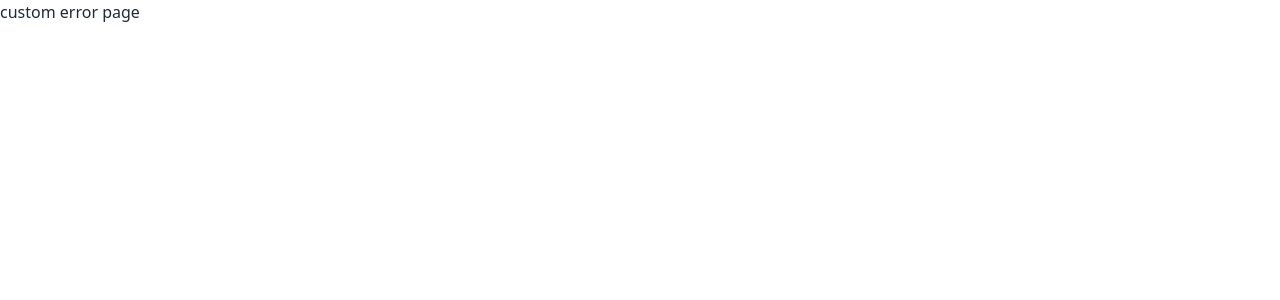
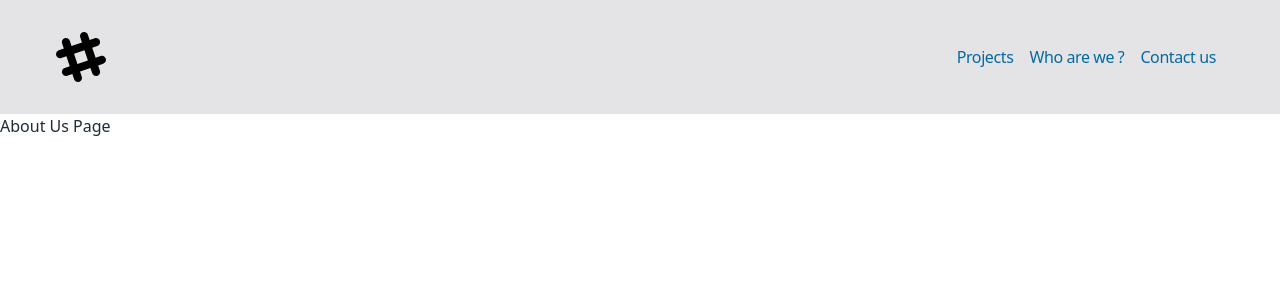
Before and after one commit to fathanaa26/coffeeMenu, a React (Vite) app: page /aboutus in a window 1280 px wide. Before the commit this address had no page. Shown: the top 300 px of the page. Built offline with nearby package versions, Linux system fonts and the light colour scheme.

Commit message:
6 files modified, 2 added

```diff
--- a/package.json
+++ b/package.json
@@ -15,6 +15,7 @@
     "match-sorter": "^6.3.1",
     "react": "^18.2.0",
     "react-dom": "^18.2.0",
+    "react-helmet": "^6.1.0",
     "react-responsive": "^9.0.2",
     "react-router-dom": "^6.14.1",
     "sort-by": "^1.2.0"
--- a/src/components/Footer.jsx
+++ b/src/components/Footer.jsx
@@ -12,7 +12,9 @@ export default function Footer() {
           <p className="text-base subpixel-antialiased font-semibold text-zinc-300">
             CV. Ulfadz Engineering
             <br />
-            Bandung,
+            Jl. Cicukang Utara No.8, Kota Bandung
+            <br />
+            0896 8888 9999
           </p>
         </div>
         <div>
--- a/src/components/Navbar.jsx
+++ b/src/components/Navbar.jsx
@@ -2,9 +2,23 @@ import { useState } from "react";
 import { useMediaQuery } from "react-responsive";
 import hamMenu from "../assets/menu-hamburger-svgrepo-com.svg";
 import CompanyLogo from "../assets/company-logo.jsx";
+import { Link } from "react-router-dom";
 
 export default function Navbar() {
-  const text = ["Projects", "Who are we ?", "Contact Us"];
+  const text = [
+    {
+      data: "Projects",
+      path: "/projects",
+    },
+    {
+      data: "Who are we ?",
+      path: "/aboutus",
+    },
+    {
+      data: "Contact us",
+      path: "/contactus",
+    },
+  ];
   const [toggle, setToggle] = useState(false);
 
   function menuHandle() {
@@ -15,13 +29,13 @@ export default function Navbar() {
 
   let jsx_showMenulist = text.map((e) => {
     return (
-      <a
-        key={e}
-        href="#"
+      <Link
+        to={e.path}
+        key={e.data}
         className="p-2 font-medium tracking-tight subpixel-antialiased text-sky-700 hover:underline underline-offset-4 decoration-2"
       >
-        {e}
-      </a>
+        {e.data}
+      </Link>
     );
   });
 
@@ -29,9 +43,9 @@ export default function Navbar() {
     <>
       <div className="px-14 py-8 navbar bg-zinc-200 ">
         <div className="flex-1">
-          <a href="#" className="text-zinc-600">
+          <Link to="/">
             <CompanyLogo />
-          </a>
+          </Link>
         </div>
         <div className="flex-none">
           {isMobile && (
--- /dev/null
+++ b/src/pages/AboutUs.jsx
@@ -0,0 +1,10 @@
+import Navbar from "../components/Navbar.jsx";
+
+export default function AboutUsPage() {
+  return (
+    <>
+      <Navbar />
+      <h1>About Us Page</h1>
+    </>
+  );
+}
--- a/src/pages/Contact.jsx
+++ b/src/pages/Contact.jsx
@@ -0,0 +1,10 @@
+import Navbar from "../components/Navbar";
+
+export default function ContactPage() {
+  return (
+    <>
+      <Navbar />
+      <h1>Contact Page</h1>
+    </>
+  );
+}
--- /dev/null
+++ b/src/pages/Projects.jsx
@@ -0,0 +1,10 @@
+import Navbar from "../components/Navbar.jsx";
+
+export default function ProjectsPage() {
+  return (
+    <>
+      <Navbar />
+      <h1>Project Page</h1>
+    </>
+  );
+}
```
Also changed, not shown: src/main.jsx (+15 -0 lines), 1 other file (tests, documents, lock files or other folders).
